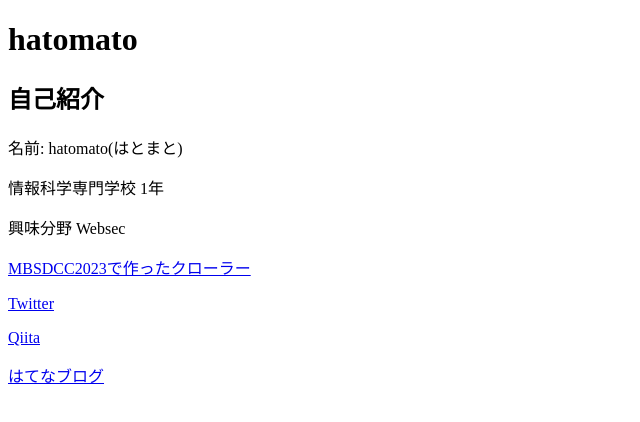
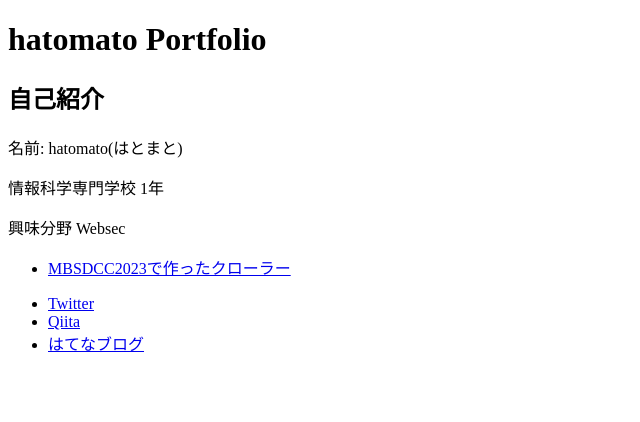
Before and after one commit to hatomato0920/portfolio, a plain HTML site: page index.html in a window 1280 px wide. Shown: the whole page, without its empty margins (0-640 px from the left). Drawn offline with Linux system fonts and the light colour scheme.

Commit message:
(fix) リンクをlistにしました

```diff
--- a/index.html
+++ b/index.html
@@ -7,15 +7,16 @@
     <title>Example Portfolio</title>
 </head>
 <body>
-    <h1>hatomato</h1>
+    <h1>hatomato Portfolio</h1>
     <h2>自己紹介</h2>
     <p>名前: hatomato(はとまと)</p>
     <p>情報科学専門学校 1年</p>
     <p>興味分野 Websec</p>
-    <p><a href="https://github.com/KoralCyon/delikitchup">MBSDCC2023で作ったクローラー</a></p>
-    <p><a href="https://twitter.com/hatomato0920">Twitter</a></p>
-    <p><a href="https://qiita.com/hatomato">Qiita</a></p>
-    <p><a href="https://hatomato09.hatenablog.com/">はてなブログ</a></p>
+    <ul>
+        <li><a href="https://github.com/KoralCyon/delikitchup">MBSDCC2023で作ったクローラー</a></p></li>
+        <li><a href="https://twitter.com/hatomato0920">Twitter</a></li>
+        <li><a href="https://qiita.com/hatomato">Qiita</a></li>
+        <li><a href="https://hatomato09.hatenablog.com/">はてなブログ</a></li>
 
 </body>
 </html>
```
